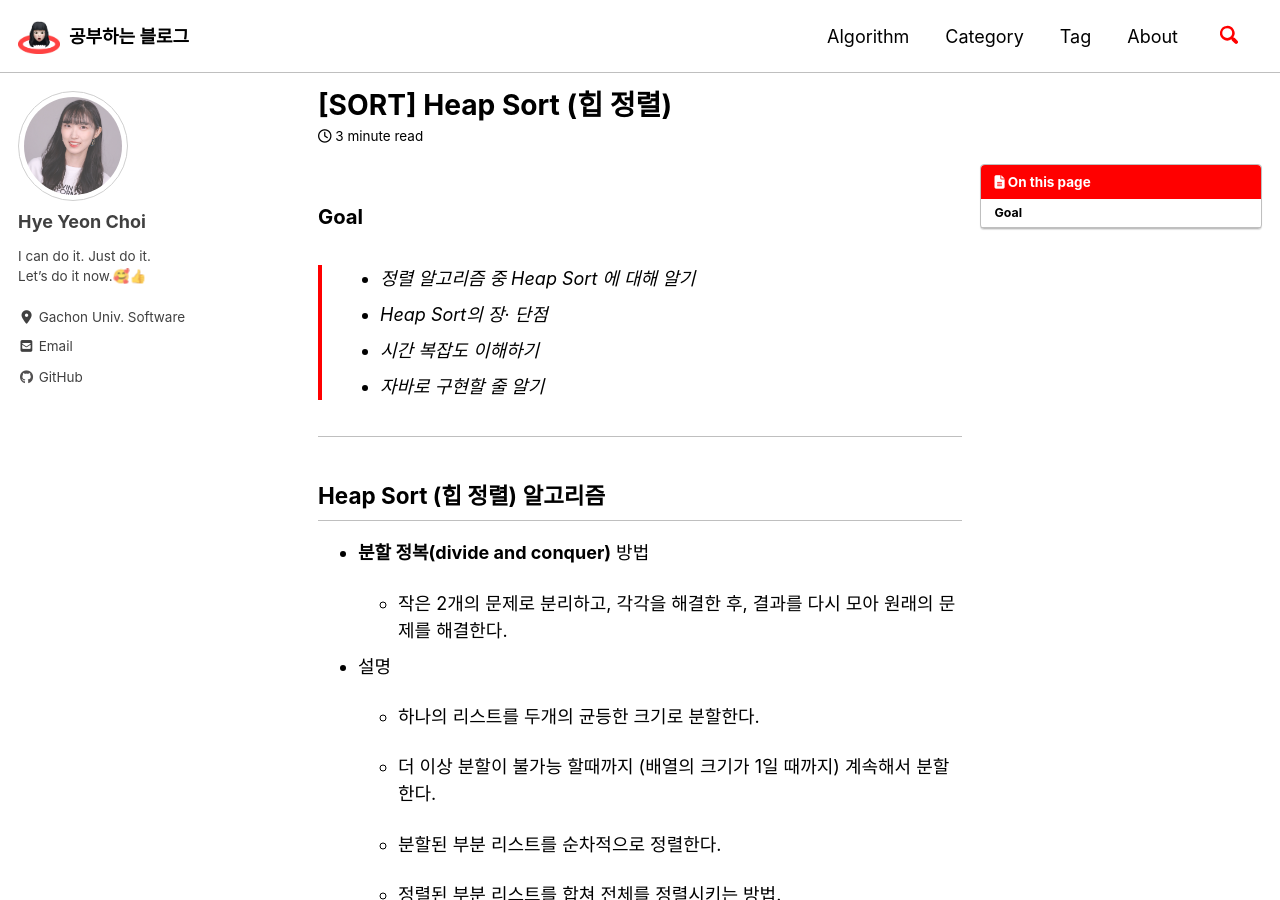
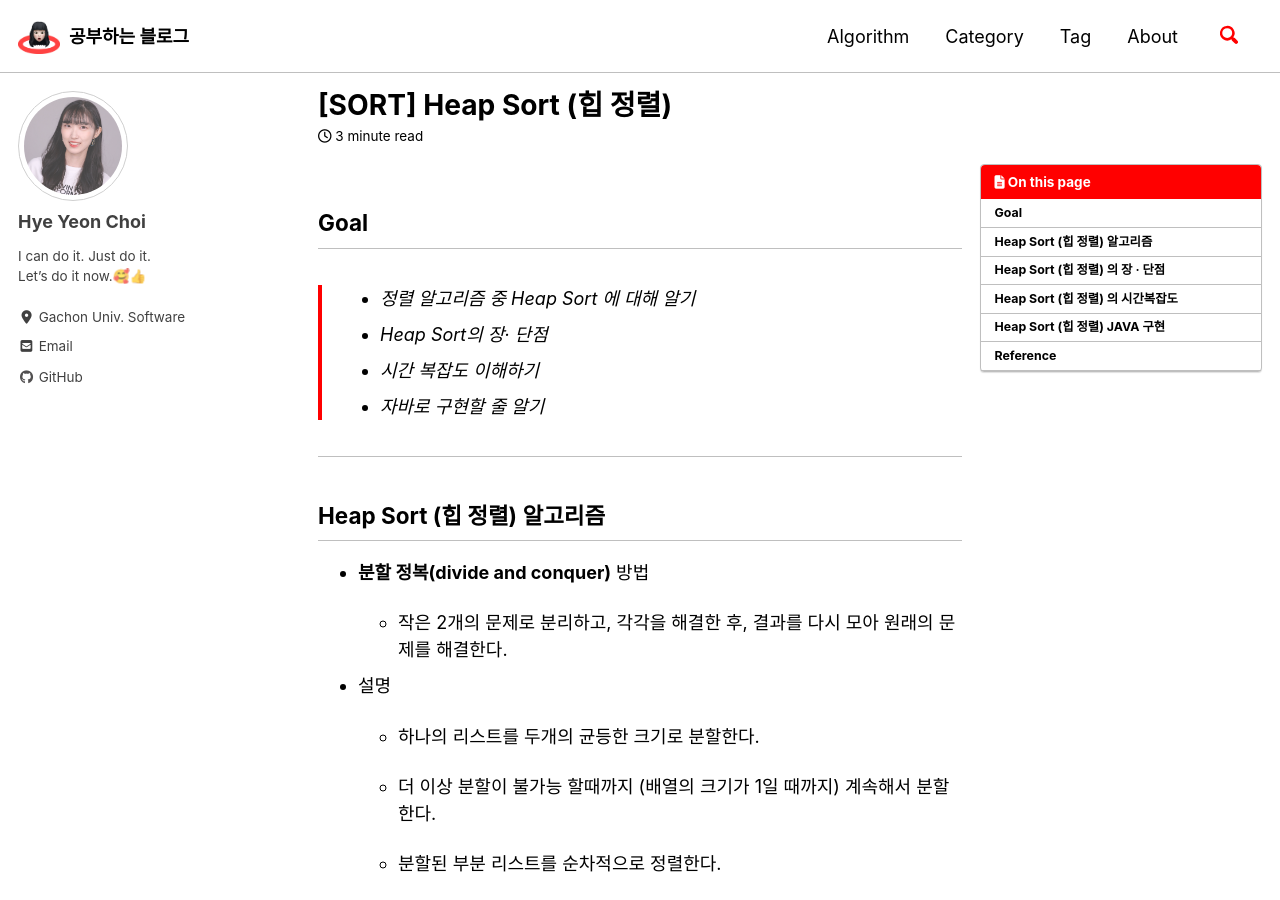
Before and after one commit to chlgpdus921/chlgpdus921.github.io, a Jekyll site: the page built from _posts/2020-04-05-heapsort.md, in a window 1280 px wide and 900 px high. Built offline with Jekyll 4.4.1, drawn with Linux system fonts in a browser that asks for light colours; cached includes are drawn as plain includes; nearby versions of some CDN libraries; comment, search, counter and statistics services are not loaded.

```diff
--- a/_posts/2020-04-05-heapsort.md
+++ b/_posts/2020-04-05-heapsort.md
@@ -12,7 +12,7 @@ toc_sticky: true
 last_modified_at:  2020-04-05 18:24:00 +0000
 ---
 
-### Goal
+## Goal
 
 > - 정렬 알고리즘 중  Heap Sort 에 대해 알기
 > - Heap Sort의 장· 단점
```
